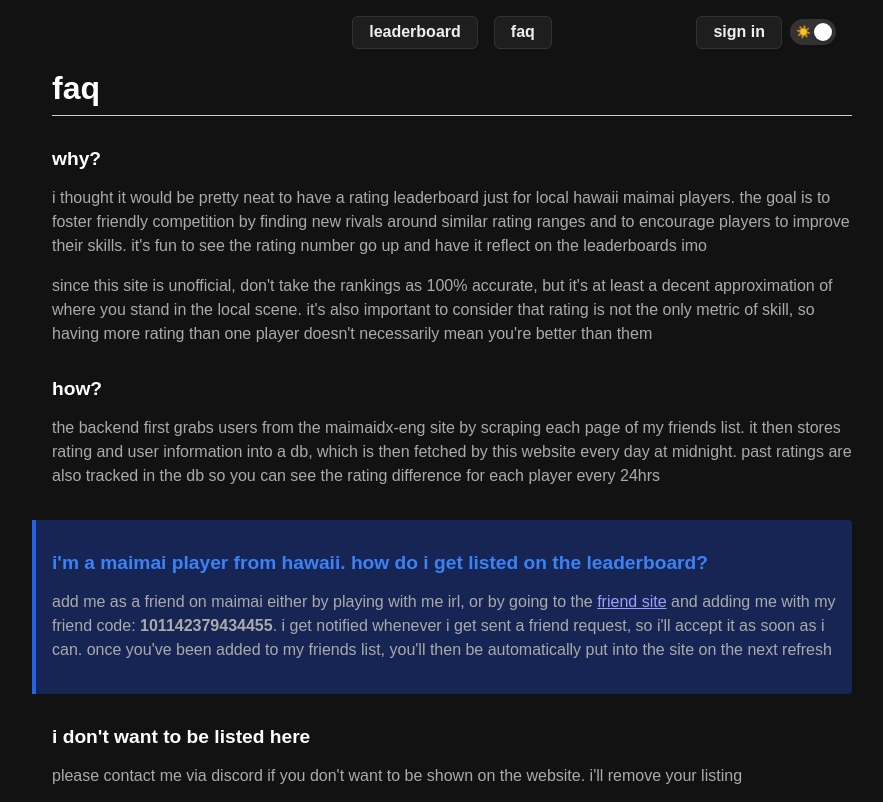
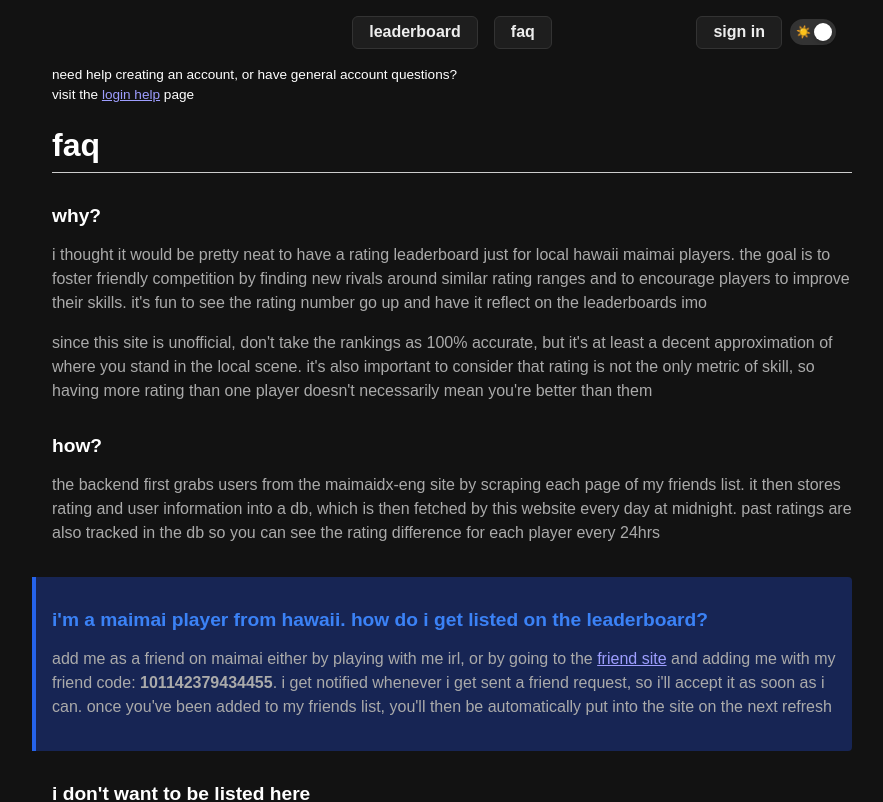
Before and after one commit to min-808/rating-site, a Next.js app: page /faq in a window 1280 px wide. Shown: the top 802 px of the page, without its empty margins (188-1071 px from the left). Built offline with nearby package versions, Linux system fonts and the light colour scheme; no server answers.

Commit message:
fix some headings and add clause on faq page

```diff
--- a/src/app/api/claim/verify/route.ts
+++ b/src/app/api/claim/verify/route.ts
@@ -52,7 +52,7 @@ async function handle() {
       // the real reason goes to Vercel's function logs
       console.error('[claim/verify] verify server lookup failed:', error);
       if (error instanceof VerifyNotConfiguredError) return fail(500, error.message);
-      return fail(503, "couldn't reach maimai NET right now. try again in a bit");
+      return fail(503, "couldn't reach the maimai site right now. try again in a bit");
     }
 
     if (!live.found || !profileChanged({ title: claim.baseline_title, icon: claim.baseline_icon }, live)) {
--- a/src/app/faq/page.tsx
+++ b/src/app/faq/page.tsx
@@ -1,4 +1,5 @@
 import type { Metadata } from 'next';
+import Link from 'next/link';
 
 export const metadata: Metadata = {
   title: 'FAQ - HI Maimai',
@@ -135,6 +136,13 @@ export default function Faq() {
 
   return (
     <main style={{ padding: '0 2rem 2rem 2rem', maxWidth: '800px', margin: '0 auto', fontFamily: 'sans-serif' }}>
+      {/* above everything else: the most common thing people come here for */}
+      <p style={{ margin: '1rem 0 0', fontSize: '0.85rem', color: 'var(--text-sub)', lineHeight: 1.5 }}>
+        need help creating an account, or have general account questions?
+        <br />
+        visit the <Link href="/loginhelp">login help</Link> page
+      </p>
+
       <h1 style={{ borderBottom: '1px solid #ccc', paddingBottom: '0.5rem' }}>
         faq
       </h1>
--- a/src/app/loginhelp/page.tsx
+++ b/src/app/loginhelp/page.tsx
@@ -161,7 +161,7 @@ const login_faq: Entry[] = [
   return (
     <main style={{ padding: '0 2rem 2rem 2rem', maxWidth: '800px', margin: '0 auto', fontFamily: 'sans-serif' }}>
       <h1 style={{ borderBottom: '1px solid #ccc', paddingBottom: '0.5rem' }}>
-        create an account
+        how to create an account
       </h1>
 
       <div style={{ marginTop: '2rem' }}>
```
